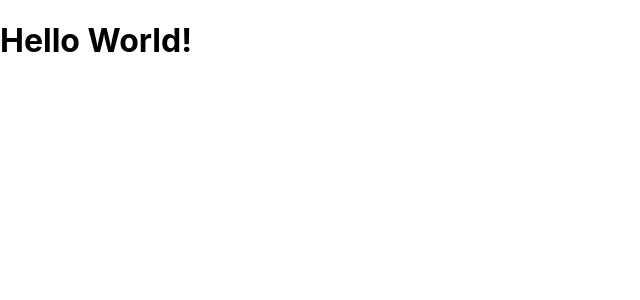
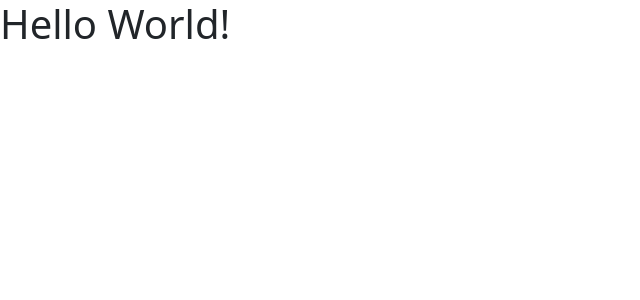
Before and after one commit to Akseluhr/Filmy, a React (Create React App) app in the folder client/: page / in a window 1280 px wide. Shown: the top 300 px of the page, without its empty margins (0-640 px from the left). Built offline with nearby package versions, Linux system fonts and the light colour scheme.

Commit message:
react-bootstrap

```diff
--- a/client/package.json
+++ b/client/package.json
@@ -6,7 +6,9 @@
     "@testing-library/jest-dom": "^5.16.4",
     "@testing-library/react": "^13.3.0",
     "@testing-library/user-event": "^13.5.0",
+    "bootstrap": "^5.1.3",
     "react": "^18.2.0",
+    "react-bootstrap": "^2.4.0",
     "react-dom": "^18.2.0",
     "react-scripts": "5.0.1",
     "web-vitals": "^2.1.4"
--- a/client/src/index.css
+++ /dev/null
@@ -1,13 +0,0 @@
-body {
-  margin: 0;
-  font-family: -apple-system, BlinkMacSystemFont, 'Segoe UI', 'Roboto', 'Oxygen',
-    'Ubuntu', 'Cantarell', 'Fira Sans', 'Droid Sans', 'Helvetica Neue',
-    sans-serif;
-  -webkit-font-smoothing: antialiased;
-  -moz-osx-font-smoothing: grayscale;
-}
-
-code {
-  font-family: source-code-pro, Menlo, Monaco, Consolas, 'Courier New',
-    monospace;
-}
--- a/client/src/index.js
+++ b/client/src/index.js
@@ -1,8 +1,8 @@
 import React from 'react'
 import ReactDOM from 'react-dom/client'
-import './index.css'
 import App from './App'
 import reportWebVitals from './reportWebVitals'
+import 'bootstrap/dist/css/bootstrap.min.css'
 
 const root = ReactDOM.createRoot(document.getElementById('root'))
 root.render(
```
Also changed, not shown: 1 other file (tests, documents, lock files or other folders).
